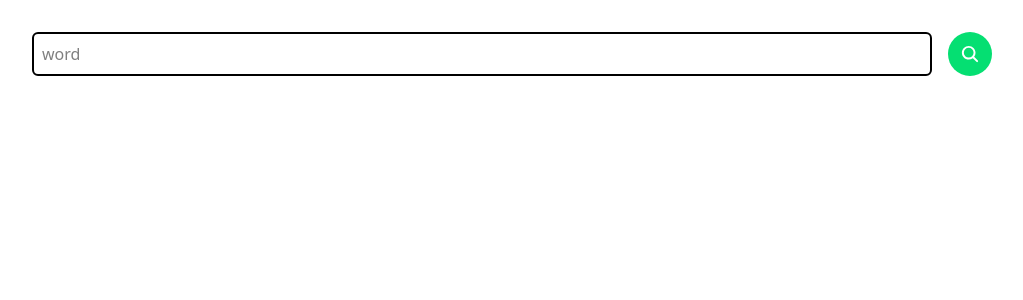
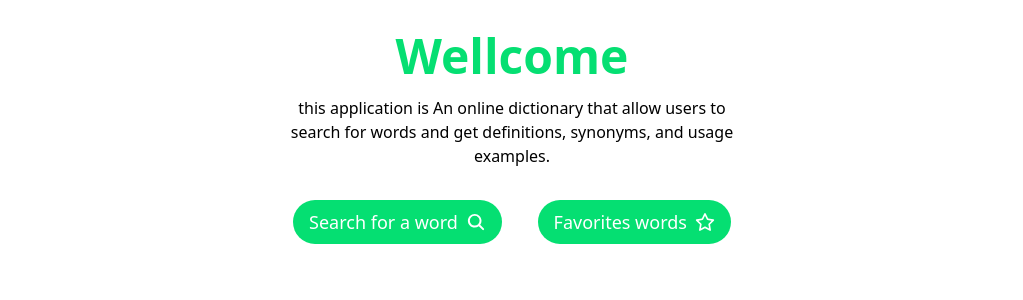
Before and after one commit to DomilsonFirmino/Dictionary, a React (Vite) app: page / in a window 1280 px wide. Shown: the top 300 px of the page, without its empty margins (128-1151 px from the left). Built offline with nearby package versions, Linux system fonts and the light colour scheme.

Commit message:
feat: routing

```diff
--- a/package.json
+++ b/package.json
@@ -14,6 +14,7 @@
     "react": "^19.0.0",
     "react-dom": "^19.0.0",
     "react-icons": "^5.4.0",
+    "react-router": "^7.1.5",
     "tailwindcss": "^4.0.6"
   },
   "devDependencies": {
--- a/src/App.tsx
+++ b/src/App.tsx
@@ -1,82 +1,7 @@
-import { useEffect, useState } from "react"
-import InputComponent from "./components/form/InputComponent"
-import Form from "./components/form/Form"
-import FoundWord from "./components/word/FoundWord"
-import NotFoundWord from "./components/word/NotFoundWord"
-import { useQuery } from "@tanstack/react-query"
-import { dapiResponseType } from "./@types/types"
-import { fetchWord } from "./api/FreeDiCtionaryAPI"
-import { IoSearch } from "react-icons/io5";
+import Routes from './router/Routes'
 
-function App() {
-  const [query, setQuery] = useState("")
-  const [start, setStart] = useState(false)
-  const [previousResults, setPreviousResults] = useState<dapiResponseType | null>(null)
-  const [previousError, setPreviousError] = useState<string | null>(null)
-
-  const {data,error,isError,isFetching, refetch} = useQuery<
-  dapiResponseType[]>({
-    queryKey: ["word",query],
-    queryFn: ()=>fetchWord(query),
-    enabled: false
-  })
-
-  useEffect(() => {
-    if (data && !isError) {
-      setPreviousResults(data[0]) // Atualiza os resultados apenas se a busca for bem-sucedida
-      setPreviousError(null)   // Limpa o erro anterior quando a busca é bem-sucedida
-    } else if (isError && error) {
-      setPreviousResults(null)
-      setPreviousError(error.message) // Mantém o erro anterior caso a busca falhe
-    }
-  }, [data, isError, error])
-
-  function handleSubmit(e: React.FormEvent<HTMLFormElement>){
-    e.preventDefault()
-
-    if(query.length<=0)
-      return
-
-    setStart(true)
-    refetch()
-
-  }
-
-  return(
-    <div className="body">
-      <div>
-
-        <Form handleSubmit={handleSubmit} styles="flex gap-4">
-
-          <InputComponent
-            name={"query"}
-            id={"query"}
-            state={query}
-            placeholder={"word"}
-            handleChange={(e) => setQuery(e.target.value)}
-            styles={"flex-1"}
-          />
-
-          <button type="submit" className="rounded-full aspect-square px-3 bg-green-400">
-            <IoSearch size={20} color="white"/>
-          </button>
-
-        </Form>
-
-      </div>
-
-      {start && isFetching && <div className="grid h-full">
-        <p>Loading...</p>
-      </div>}
-
-      {start && !isFetching && previousResults && previousResults!=undefined && (
-        <FoundWord data={previousResults} />
-      )}
-
-      {start && !isFetching && previousError && <NotFoundWord message={previousError} />}
-
-    </div>
+export default function App() {
+  return (
+    <Routes/>
   )
 }
-
-export default App
--- /dev/null
+++ b/src/components/pages/Fav.tsx
@@ -0,0 +1,16 @@
+import { IoArrowBackCircle } from "react-icons/io5";
+import { Link } from "react-router";
+
+export default function Fav() {
+    return (
+        <div className="body">
+
+            <div className="mb-4">
+                <Link to="/">
+                    <IoArrowBackCircle size={32} color="green" />
+                </Link>
+            </div>
+            <h1 className="font-bold text-5xl text-green-400 text-center">Favorited Words</h1>
+        </div>
+    )
+}
--- /dev/null
+++ b/src/components/pages/Home.tsx
@@ -0,0 +1,35 @@
+import { Link } from "react-router";
+import { IoSearch } from "react-icons/io5"
+import { FaRegStar } from "react-icons/fa6";
+
+export default function Home() {
+  return (
+    <div className="body grid justify-center h-full">
+        <div className="text-center">
+            <h1 className="font-bold text-5xl text-green-400">Wellcome</h1>
+            <p className="w-[50ch] mt-4">
+                this application is An online dictionary that allow users to search for words and get definitions, synonyms, and usage examples.
+            </p>
+
+            <div className="mt-8 text-center flex gap-4">
+                <div className="w-fit m-auto bg-green-400 py-2 px-4 rounded-full hover:bg-green-600 cursor-pointer transition-all">
+                    <Link to="search" className="flex gap-2 justify-center items-center">
+                        <span className="inline-block text-white font-medium text-lg">Search for a word</span>
+                        <span className="inline-block">
+                            <IoSearch size={20} color="white"/>
+                        </span>
+                    </Link>
+                </div>
+                <div className="w-fit m-auto bg-green-400 py-2 px-4 rounded-full hover:bg-green-600 cursor-pointer transition-all">
+                    <Link to="fav" className="flex gap-2 justify-center items-center">
+                        <span className="inline-block text-white font-medium text-lg">Favorites words</span>
+                        <span className="inline-block">
+                            <FaRegStar size={20} color="white"/>
+                        </span>
+                    </Link>
+                </div>
+            </div>
+        </div>
+    </div>
+  )
+}
--- /dev/null
+++ b/src/components/pages/Search.tsx
@@ -0,0 +1,90 @@
+import { useQuery } from "@tanstack/react-query"
+import { useState, useEffect } from "react"
+import { dapiResponseType } from "../../@types/types"
+import { fetchWord } from "../../api/FreeDiCtionaryAPI"
+import InputComponent from "../form/InputComponent"
+import FoundWord from "../word/FoundWord"
+import NotFoundWord from "../word/NotFoundWord"
+import Form from "../form/Form"
+import { Link } from "react-router"
+
+import { IoArrowBackCircle } from "react-icons/io5";
+import { IoSearch } from "react-icons/io5"
+
+export default function Search() {
+    const [query, setQuery] = useState("")
+    const [start, setStart] = useState(false)
+    const [previousResults, setPreviousResults] = useState<dapiResponseType | null>(null)
+    const [previousError, setPreviousError] = useState<string | null>(null)
+
+    const {data,error,isError,isFetching, refetch} = useQuery<
+    dapiResponseType[]>({
+      queryKey: ["word",query],
+      queryFn: ()=>fetchWord(query),
+      enabled: false
+    })
+
+    useEffect(() => {
+      if (data && !isError) {
+        setPreviousResults(data[0]) // Atualiza os resultados apenas se a busca for bem-sucedida
+        setPreviousError(null)   // Limpa o erro anterior quando a busca é bem-sucedida
+      } else if (isError && error) {
+        setPreviousResults(null)
+        setPreviousError(error.message) // Mantém o erro anterior caso a busca falhe
+      }
+    }, [data, isError, error])
+
+    function handleSubmit(e: React.FormEvent<HTMLFormElement>){
+      e.preventDefault()
+
+      if(query.length<=0)
+        return
+
+      setStart(true)
+      refetch()
+
+    }
+
+    return(
+      <div className="body">
+
+        <div className="mb-4">
+            <Link to="/">
+                <IoArrowBackCircle size={32} color="green" />
+            </Link>
+        </div>
+
+        <div>
+
+          <Form handleSubmit={handleSubmit} styles="flex gap-4">
+
+            <InputComponent
+              name={"query"}
+              id={"query"}
+              state={query}
+              placeholder={"word"}
+              handleChange={(e) => setQuery(e.target.value)}
+              styles={"flex-1"}
+            />
+
+            <button type="submit" className="rounded-full aspect-square px-3 bg-green-400 cursor-pointer hover:bg-green-600 transition-all">
+              <IoSearch size={20} color="white"/>
+            </button>
+
+          </Form>
+
+        </div>
+
+        {start && isFetching && <div className="grid h-full">
+          <p>Loading...</p>
+        </div>}
+
+        {start && !isFetching && previousResults && previousResults!=undefined && (
+          <FoundWord data={previousResults} />
+        )}
+
+        {start && !isFetching && previousError && <NotFoundWord message={previousError} />}
+
+      </div>
+    )
+}
--- a/src/components/word/FoundWord.tsx
+++ b/src/components/word/FoundWord.tsx
@@ -23,10 +23,10 @@ export default function FoundWord({data}:{data:dapiResponseType}) {
                     <p className="mt-1 text-3xl text-green-500">{data.phonetic ? data.phonetic : data.phonetics[1].text}</p>
                 </div>
                 <div className="flex gap-4">
-                    <button onClick={handleFav} type="button" className="aspect-square rounded-full bg-green-400 text-white p-2">
+                    <button onClick={handleFav} type="button" className="aspect-square rounded-full bg-green-400 text-white p-2 cursor-pointer hover:bg-green-600 transition-all">
                         <FaRegStar  size={18} />
                     </button>
-                    <button type="button" onClick={handleClick} className="aspect-square rounded-full bg-green-400 text-white p-2">
+                    <button type="button" onClick={handleClick} className="aspect-square rounded-full bg-green-400 text-white p-2 cursor-pointer hover:bg-green-600 transition-all">
                         <IoVolumeMediumOutline size={24} />
                     </button>
                 </div>
--- a/src/index.css
+++ b/src/index.css
@@ -1,7 +1,7 @@
 @import "tailwindcss";
 
 @layer base{
-    body, html{
+    body, html, #root{
         @apply h-full
     }
 }
--- /dev/null
+++ b/src/router/Routes.tsx
@@ -0,0 +1,24 @@
+import { createBrowserRouter, RouterProvider } from "react-router"
+import Home from "../components/pages/home"
+import Search from "../components/pages/Search"
+import Fav from "../components/pages/Fav"
+
+const router = createBrowserRouter([
+    {
+        path: "/",
+        element: < Home/>,
+    },{
+        path: "/search",
+        element: <Search/>
+    },{
+        path: "/fav",
+        element: <Fav/>
+    }
+])
+export default function Routes() {
+  return (
+  <>
+    <RouterProvider router={router} />
+  </>
+  )
+}
```
Also changed, not shown: src/router/Router.ts (added), 1 other file (tests, documents, lock files or other folders).
